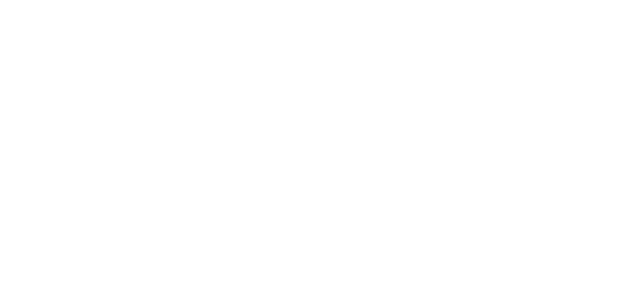
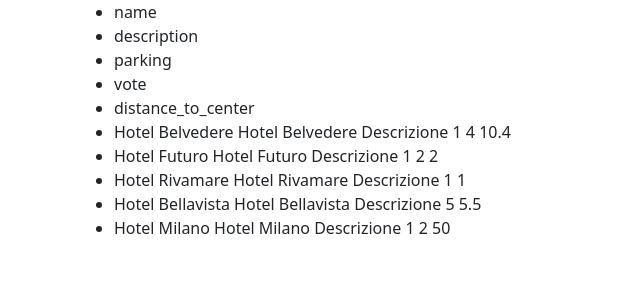
Before and after one commit to SamuelePassiatore/php-hotel, a PHP site: page / in a window 1280 px wide. Before the commit the part shown is empty. Shown: the top 300 px of the page, without its empty margins (0-640 px from the left). Run offline with PHP 8.4, Linux system fonts and the light colour scheme.

Commit message:
print data on page with two foreach

```diff
--- a/index.php
+++ b/index.php
@@ -53,7 +53,22 @@ $hotels = [
 
 <body>
     <div class="container">
-
+        <ul>
+            <?php foreach ($hotels[0] as $key => $hotel) : ?>
+                <li>
+                    <?= $key ?>
+                </li>
+            <?php endforeach; ?>
+            <?php foreach ($hotels as $key => $hotel) : ?>
+                <li>
+                    <?= $hotel['name'] ?>
+                    <?= $hotel['description'] ?>
+                    <?= $hotel['parking'] ?>
+                    <?= $hotel['vote'] ?>
+                    <?= $hotel['distance_to_center'] ?>
+                </li>
+            <?php endforeach; ?>
+        </ul>
     </div>
 </body>
 
```
